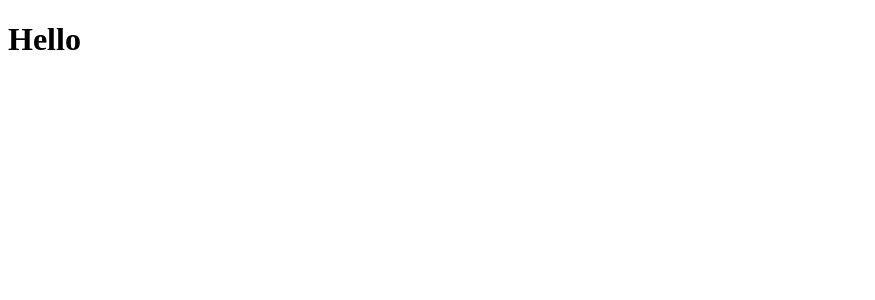
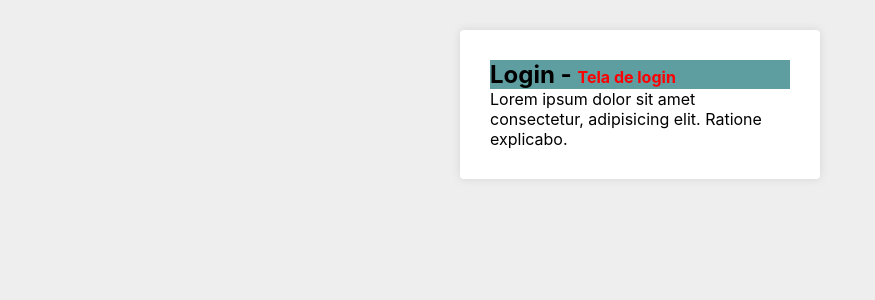
Before and after one commit to lucasilvadrm/react-base, a React (Create React App) app: page / in a window 1280 px wide. Shown: the top 300 px of the page, without its empty margins (0-875 px from the left). Built offline with nearby package versions, Linux system fonts and the light colour scheme.

Commit message:
feat: configurando styled components

```diff
--- a/package.json
+++ b/package.json
@@ -9,6 +9,7 @@
     "react": "^18.2.0",
     "react-dom": "^18.2.0",
     "react-scripts": "5.0.1",
+    "styled-components": "^5.3.6",
     "web-vitals": "^2.1.4"
   },
   "scripts": {
--- a/src/App.js
+++ b/src/App.js
@@ -1,7 +1,14 @@
 import React from 'react';
+import Login from './pages/Login';
+import GlobalStyles from './styles/GlobalStyles';
 
 function App() {
-  return <h1>Hello</h1>;
+  return (
+    <>
+      <GlobalStyles />
+      <Login />
+    </>
+  );
 }
 
 export default App;
--- /dev/null
+++ b/src/pages/Login/index.jsx
@@ -0,0 +1,21 @@
+import React from 'react';
+import { Title, Paragraph } from './styled';
+import { Container } from '../../styles/GlobalStyles';
+
+const Login = () => {
+  return (
+    <Container>
+      <Title>
+        Login
+        {' - '}
+        <small>Tela de login</small>
+      </Title>
+      <Paragraph>
+        Lorem ipsum dolor sit amet consectetur, adipisicing elit. Ratione
+        explicabo.
+      </Paragraph>
+    </Container>
+  );
+};
+
+export default Login;
--- /dev/null
+++ b/src/pages/Login/styled.js
@@ -0,0 +1,14 @@
+import styled from 'styled-components';
+
+export const Title = styled.h1`
+  background: cadetblue;
+  small {
+    color: red;
+    font-size: 12pt;
+  }
+`;
+
+export const Paragraph = styled.p`
+  font-family: -apple-system, BlinkMacSystemFont, 'Segoe UI', Roboto, Oxygen,
+    Ubuntu, Cantarell, 'Open Sans', 'Helvetica Neue', sans-serif;
+`;
--- /dev/null
+++ b/src/styles/GlobalStyles.js
@@ -0,0 +1,40 @@
+import styled, { createGlobalStyle } from 'styled-components';
+
+export default createGlobalStyle`
+* {
+  margin: 0;
+  padding: 0;
+  outline: none;
+  box-sizing: border-box;
+}
+
+body {
+  background: #eee;
+  font-family: -apple-system, BlinkMacSystemFont, 'Segoe UI', Roboto, Oxygen, Ubuntu, Cantarell, 'Open Sans', 'Helvetica Neue', sans-serif;
+}
+
+html, body, #root {
+  height: 100%;
+}
+
+button {
+  cursor: pointer;
+}
+
+a {
+  text-decoration: none;
+}
+
+ul {
+  list-style: none;
+}
+`;
+
+export const Container = styled.section`
+  max-width: 360px;
+  background: #fff;
+  margin: 30px auto;
+  padding: 30px;
+  border-radius: 4px;
+  box-shadow: 0 0 10px rgba(0, 0, 0, 0.1);
+`;
```
Also changed, not shown: .babelrc.json (added), .eslintrc.js, 2 other files (tests, documents, lock files or other folders).
